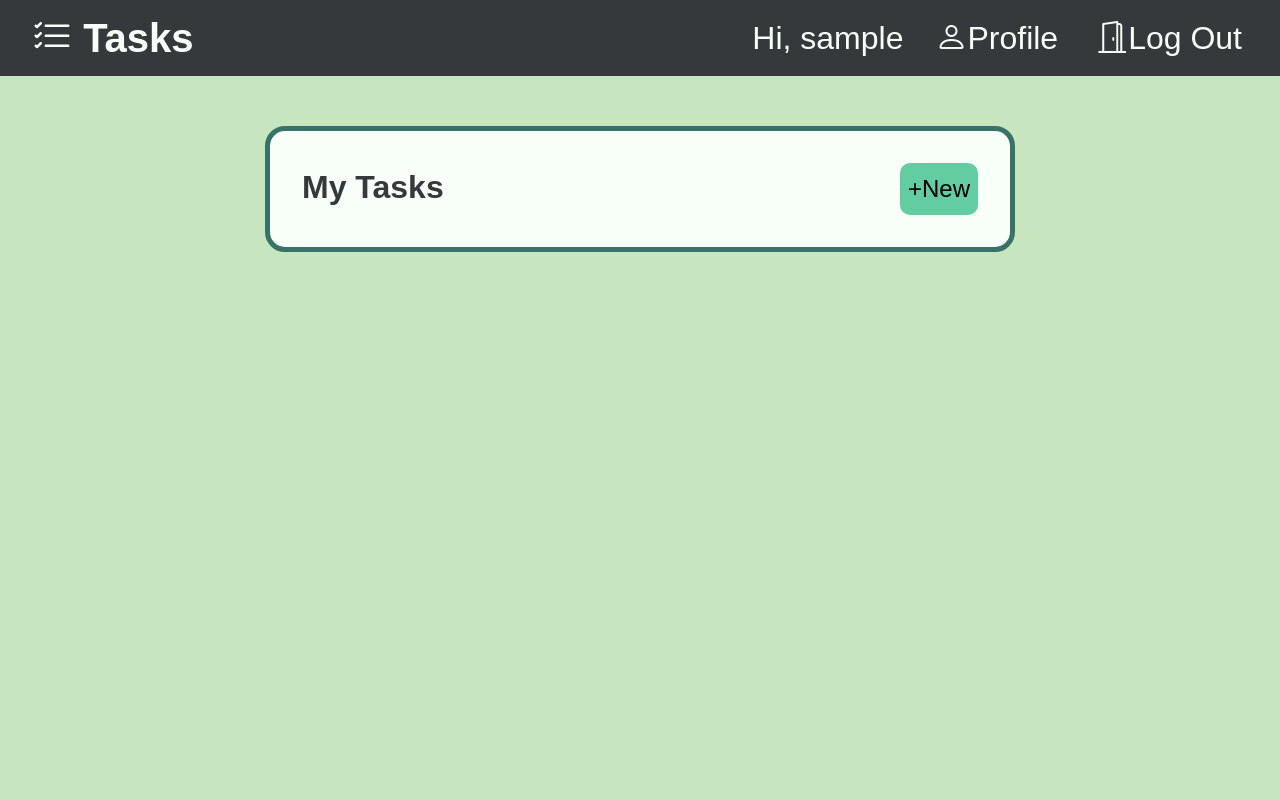
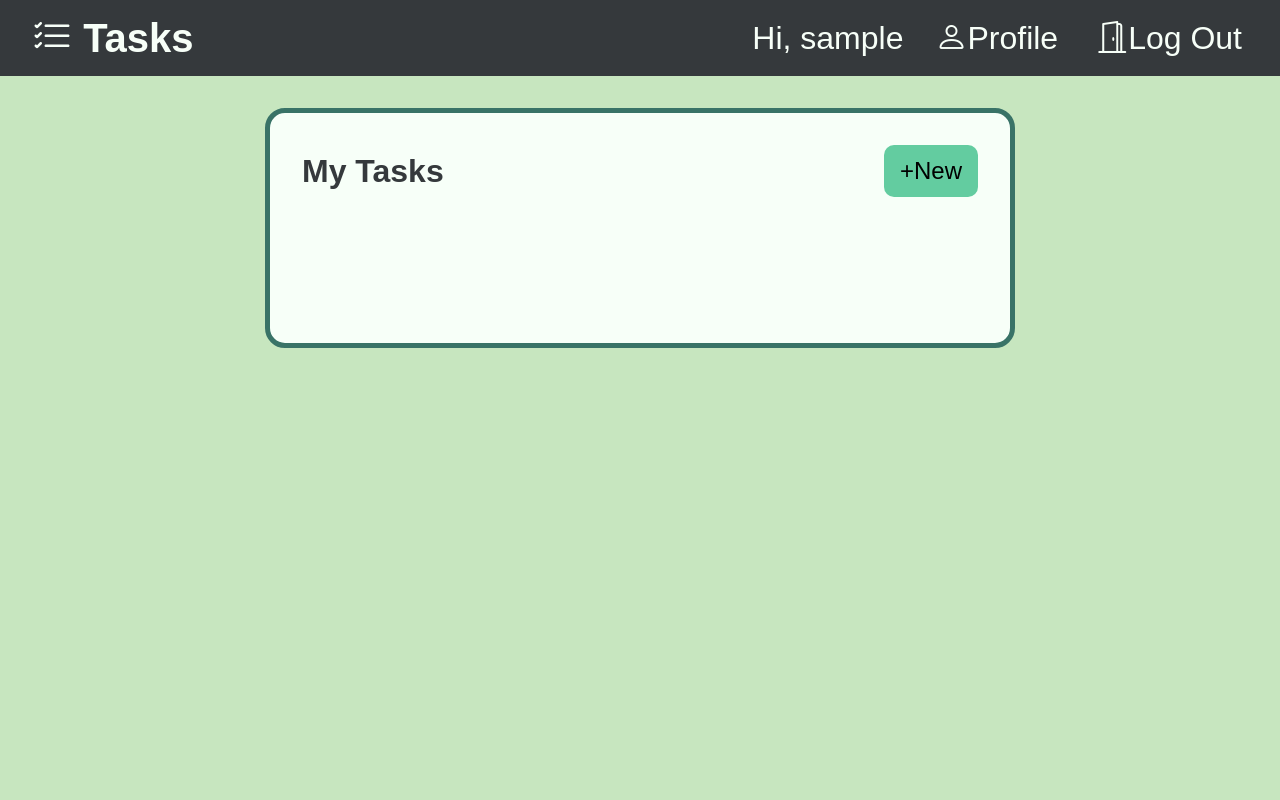
Before and after one commit to johncraven/django-todo, a Django app: page / in a window 1280 px wide. Run offline with Django 5.2, Linux system fonts and the light colour scheme; the visitor is signed in with stand-in values (Sample User, id 1); data that the repository does not hold is empty.

Commit message:
updated css

```diff
--- a/static/css/base.css
+++ b/static/css/base.css
@@ -10,7 +10,7 @@
 
     --font-size-lg: 2.5rem;
     --font-size-md: 2rem;
-    --fornt-size-sm: 1.5rem;
+    --font-size-sm: 1.5rem;
 }
 
 /* #endregion variables */
@@ -103,11 +103,12 @@ h6 {
     display: flex;
     flex-direction: row;
     justify-content: space-between;
+    align-items: center;
 }
 
 .btn {
     border: none;
-    padding: 0.5rem;
+    padding: 0.5rem 1rem;
     border-radius: 10px;
 
     &:hover {
@@ -138,7 +139,7 @@ body {
     min-height: 100vh;
     min-height: 100dvh;
 
-    font-size: var(--fornt-size-sm);
+    font-size: var(--font-size-sm);
     color: var(--neutral-dark);
 }
 
@@ -157,8 +158,9 @@ header {
 main {
     grid-area: main;
     background-color: var(--primary-lighter);
-    color: charcoal;
-    padding-top: 50px;
+    color: var(--neutral-dark);
+    padding-top: 2rem;
+    padding-inline: 1rem;
 }
 
 .main-container {
@@ -168,6 +170,12 @@ main {
     background-color: var(--neutral-light);
     border-radius: 20px;
     margin: auto;
+
+    display: flex;
+    flex-direction: column;
+    gap: 1rem;
+
+    min-height: 30vh;
 }
 
 nav {
@@ -220,8 +228,6 @@ nav ul a {
 .task-list-item {
     display: flex;
     place-items: center space-between;
-    padding: 1rem;
-    border-radius: 10px;
 
 }
 
@@ -326,3 +332,13 @@ input[type="checkbox"] {
         }
     }
 }
+
+form:has(#id_is_complete:checked) #id_title {
+    text-decoration: line-through;
+}
+
+a:focus,
+button:focus {
+    outline: 2px solid var(--primary-dark);
+    outline-offset: 2px;
+}
--- a/templates/task_delete.html
+++ b/templates/task_delete.html
@@ -1,4 +1,3 @@
-{% comment %} templates/task_delete.html {% endcomment %}
 {% extends "base.html" %}
 
 {% block title %}Delete Task{% endblock title %}
--- a/templates/task_new.html
+++ b/templates/task_new.html
@@ -1,4 +1,3 @@
-{% comment %} templates/task_new.html {% endcomment %}
 {% extends "base.html" %}
 
 {% block title %}New Task{% endblock title %}
```
